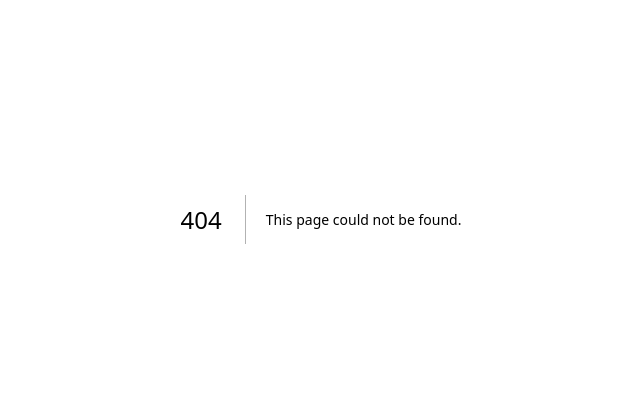
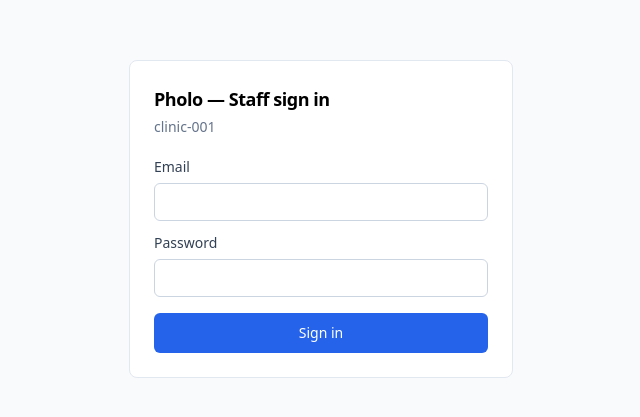
Before and after one commit to galaletsangmodise/PholoCMS, a Next.js app in the folder apps/web/: page /login in a window 1280 px wide. Before the commit this address had no page. Shown: the part 181-598 px from the top of the page, without its empty margins (319-959 px from the left). Built offline with nearby package versions, Linux system fonts and the light colour scheme; no server answers.

Commit message:
feat(login): implement login page with email and password authentication

```diff
--- /dev/null
+++ b/apps/web/app/login/page.tsx
@@ -0,0 +1,73 @@
+"use client";
+
+import { useState } from "react";
+import { useRouter } from "next/navigation";
+import { supabase } from "../../lib/supabase";
+
+export default function LoginPage() {
+  const router = useRouter();
+  const [email, setEmail] = useState("");
+  const [password, setPassword] = useState("");
+  const [error, setError] = useState<string | null>(null);
+  const [loading, setLoading] = useState(false);
+
+  async function handleLogin(e: React.FormEvent) {
+    e.preventDefault();
+    setError(null);
+    setLoading(true);
+    try {
+      const { error: signInError } = await supabase.auth.signInWithPassword({ email, password });
+      if (signInError) {
+        setError(signInError.message);
+        return;
+      }
+
+      router.push("/reception");
+    } finally {
+      setLoading(false);
+    }
+  }
+
+  return (
+    <main className="flex min-h-screen items-center justify-center bg-slate-50">
+      <form onSubmit={handleLogin} className="w-full max-w-sm rounded-lg border border-slate-200 bg-white p-6">
+        <h1 className="mb-1 text-lg font-semibold tracking-tight">Pholo — Staff sign in</h1>
+        <p className="mb-5 text-sm text-slate-500">clinic-001</p>
+
+        <label className="block text-sm font-medium text-slate-700" htmlFor="email">
+          Email
+        </label>
+        <input
+          id="email"
+          type="email"
+          required
+          value={email}
+          onChange={(e) => setEmail(e.target.value)}
+          className="mt-1.5 mb-3 w-full rounded-md border border-slate-300 px-3 py-2 text-sm focus:border-blue-500 focus:outline-none focus:ring-2 focus:ring-blue-100"
+        />
+
+        <label className="block text-sm font-medium text-slate-700" htmlFor="password">
+          Password
+        </label>
+        <input
+          id="password"
+          type="password"
+          required
+          value={password}
+          onChange={(e) => setPassword(e.target.value)}
+          className="mt-1.5 mb-4 w-full rounded-md border border-slate-300 px-3 py-2 text-sm focus:border-blue-500 focus:outline-none focus:ring-2 focus:ring-blue-100"
+        />
+
+        {error && <p className="mb-3 text-sm text-red-600">{error}</p>}
+
+        <button
+          type="submit"
+          disabled={loading}
+          className="w-full rounded-md bg-blue-600 px-4 py-2.5 text-sm font-medium text-white hover:bg-blue-700 disabled:opacity-50"
+        >
+          {loading ? "Signing in…" : "Sign in"}
+        </button>
+      </form>
+    </main>
+  );
+}
```
